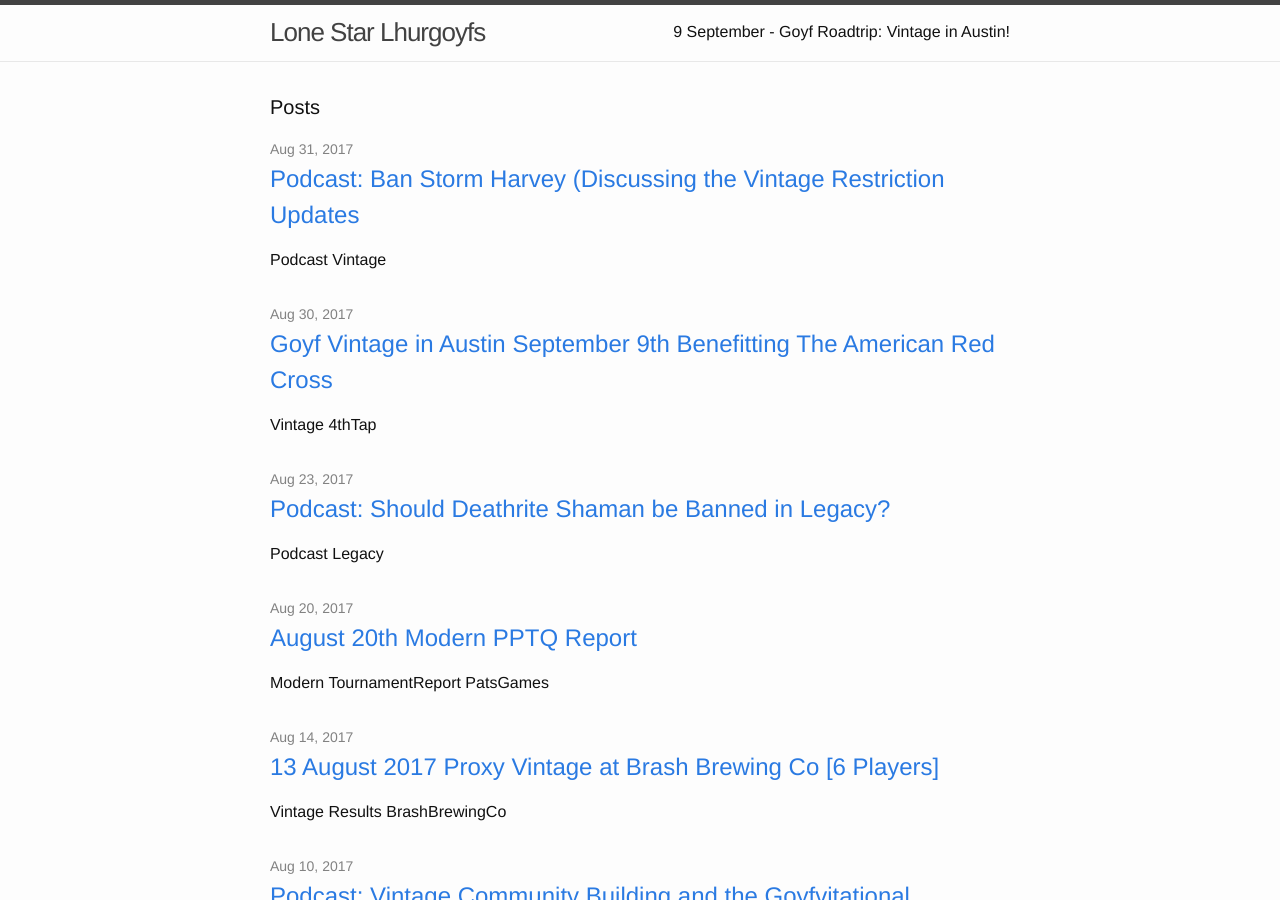
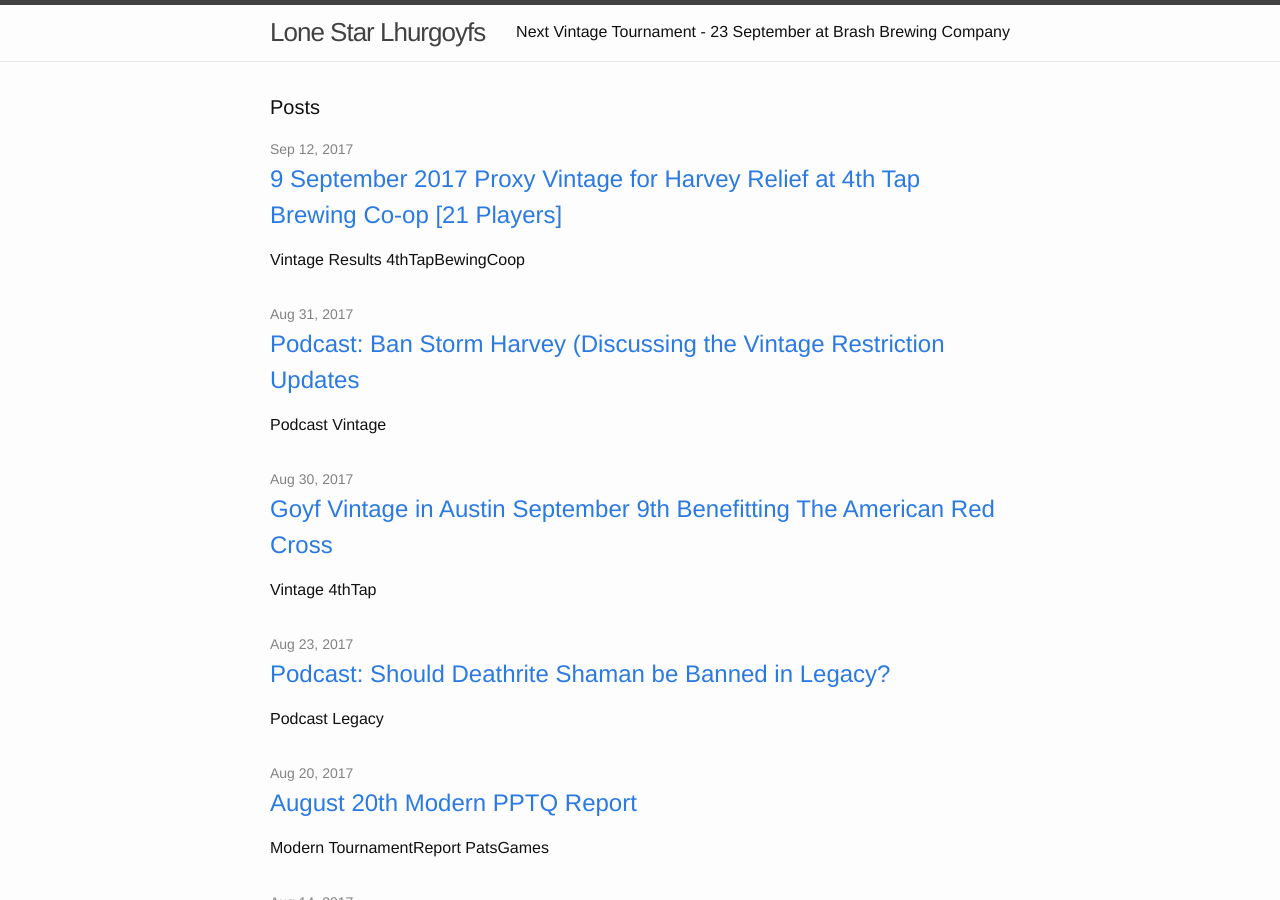
Before and after one commit to LoneStarLhurgoyfs/lonestarlhurgoyfs.github.io, a Jekyll site: the page built from index.md, in a window 1280 px wide and 900 px high. Built offline with Jekyll 4.4.1, drawn with Linux system fonts in a browser that asks for light colours; part of the change alters nothing that is shown.

Commit message:
9 September results

```diff
--- /dev/null
+++ b/_posts/2017-09-11-9-September-2017-Austin-Results.markdown
@@ -0,0 +1,93 @@
+---
+layout: post
+title:  "9 September 2017 Proxy Vintage for Harvey Relief at 4th Tap Brewing Co-op [21 Players]"
+excerpt: "Stu was looking to mirror the every-other-week cadence of Houston Vintage in Austin. So we planned to bring the Houston Vintage crew to Austin."
+date:   2017-09-11 19:00:00 -0500
+categories: Vintage Results 4thTapBewingCoop
+---
+
+[Link to annoucement post](https://lonestarlhurgoyfs.com/2017-08-30-Goyf-Vintage-in-Austin-Benefitting-Red-Cross/)
+
+[Discuss this post on The Mana Drain](http://themanadrain.com/topic/1486/9-september-2017-proxy-vintage-for-harvey-relief-4th-tap-21-players)
+
+The Lone Star Lhurgoyfs are, of course, based in the great state of Texas. While tha majority of us are based in Houston, we do have members spread througout the state. Stu was looking to mirror the every-other-week cadence of Houston Vintage in Austin. So we planned to bring the Houston Vintage crew to Austin.
+
+And then Hurricane Harvey hit.
+
+Breaking many records and getting its name retired before disapating, Hurricane Harvey throrughly fucked the Texas Gulf Coast. We decided that the already-scheduled Austin tournament would be modified to benefit Hurricane Harvey relief. The entry fee was nearly tripled and the prize pool was juiced as never before. We acquired so many prizes from donations that in addtion to the usual prize pool, we added a raffle for further prizes.
+
+In the end, we counted $922 donated to The American Red Cross benefiting Hurricane Harvey relief.
+
+Many thanks to the following who donated cash, cards, and logistics, the Austin Magic community for coming out and throwing money at us, and the rest of ya'll who have given in any other way.
+
+* 4th Tap Brewing Co-op
+* Matt Murray
+* Nick Patniyot
+* Pat's Games
+* Patrick Brennan
+* Sean Obrien and Team Tusk
+* Stu Ziarnik
+* Tim Everett
+
+Results and deck lists:
+
+[TCDecks Link](http://www.tcdecks.net/deck.php?id=24759)
+
+1. Chris Huckabee - [Dredge](https://images.lonestarlhurgoyfs.com/2017-09-09/deck-1.jpg)
+2. Steven Whitehead - [BUG](https://images.lonestarlhurgoyfs.com/2017-09-09/deck-2.jpg)
+3. Ben Kendrick - [Tezzeret Oath](https://images.lonestarlhurgoyfs.com/2017-09-09/deck-3.jpg)
+4. Tim Everett - [Merfolk](https://images.lonestarlhurgoyfs.com/2017-09-09/deck-4.jpg)
+5. Benjamin Kennedy - [Ravager Shops](https://images.lonestarlhurgoyfs.com/2017-09-09/deck-5.jpg)
+6. Jacob Baltz - [Grixis Painter](https://images.lonestarlhurgoyfs.com/2017-09-09/deck-6.jpg)
+7. Nick Patniyot - [Salvagers Oath](https://images.lonestarlhurgoyfs.com/2017-09-09/deck-7.jpg)
+8. William Lo - [Blue Moon](https://images.lonestarlhurgoyfs.com/2017-09-09/deck-8.jpg)
+9. Patrick Brennan - [Ravager Shops](https://images.lonestarlhurgoyfs.com/2017-09-09/deck-9.jpg)
+10. Michael O'Malley - [5 Color Humans](https://images.lonestarlhurgoyfs.com/2017-09-09/deck-10.jpg)
+11. Sean Liu - [UR Delver](https://images.lonestarlhurgoyfs.com/2017-09-09/deck-11.jpg)
+12. Robert Connolly - [Moon Stompy](https://images.lonestarlhurgoyfs.com/2017-09-09/deck-12.jpg)
+13. David Hibbs - [Baleful Control](https://images.lonestarlhurgoyfs.com/2017-09-09/deck-13.jpg)
+14. Stuart Ziarnik - [Null Rod Shops](https://images.lonestarlhurgoyfs.com/2017-09-09/deck-14.jpg)
+15. Johny Angulo - [Hatebears](https://images.lonestarlhurgoyfs.com/2017-09-09/deck-15.jpg)
+16. Rose Queirolo - [White Eldrazi](https://images.lonestarlhurgoyfs.com/2017-09-09/deck-16.jpg)
+17. Bryan Hockey - [Oath](https://images.lonestarlhurgoyfs.com/2017-09-09/deck-17.jpg)
+18. Patrick Vincent - [UW Landsstill](https://images.lonestarlhurgoyfs.com/2017-09-09/deck-18.jpg)
+19. Tweedy - [UR Delver](https://images.lonestarlhurgoyfs.com/2017-09-09/deck-19.jpg)
+20. Sam Craven - [Two Card Monte](https://images.lonestarlhurgoyfs.com/2017-09-09/deck-20.jpg)
+21. Matt Jordan - [Oath](https://images.lonestarlhurgoyfs.com/2017-09-09/deck-21.jpg)
+
+Pics:
+
+The Goyfs meet up for some pre-Vitnage chow
+![](https://images.lonestarlhurgoyfs.com/2017-09-09/1.jpg)
+
+Beer menu at 4th Tap
+![](https://images.lonestarlhurgoyfs.com/2017-09-09/2.jpg)
+
+Our final prize pool
+![](https://images.lonestarlhurgoyfs.com/2017-09-09/3.jpg)
+![](https://images.lonestarlhurgoyfs.com/2017-09-09/4.jpg)
+![](https://images.lonestarlhurgoyfs.com/2017-09-09/5.jpg)
+![](https://images.lonestarlhurgoyfs.com/2017-09-09/6.jpg)
+![](https://images.lonestarlhurgoyfs.com/2017-09-09/7.jpg)
+![](https://images.lonestarlhurgoyfs.com/2017-09-09/8.jpg)
+![](https://images.lonestarlhurgoyfs.com/2017-09-09/9.jpg)
+![](https://images.lonestarlhurgoyfs.com/2017-09-09/10.jpg)
+![](https://images.lonestarlhurgoyfs.com/2017-09-09/11.jpg)
+![](https://images.lonestarlhurgoyfs.com/2017-09-09/12.jpg)
+![](https://images.lonestarlhurgoyfs.com/2017-09-09/13.jpg)
+![](https://images.lonestarlhurgoyfs.com/2017-09-09/14.jpg)
+![](https://images.lonestarlhurgoyfs.com/2017-09-09/15.jpg)
+![](https://images.lonestarlhurgoyfs.com/2017-09-09/16.jpg)
+
+Some of Robert's cool foil proxies
+![](https://images.lonestarlhurgoyfs.com/2017-09-09/17.jpg)
+![](https://images.lonestarlhurgoyfs.com/2017-09-09/18.jpg)
+
+Dredge takes down game one of the finals.
+![](https://images.lonestarlhurgoyfs.com/2017-09-09/19.jpg)
+
+Steven starts game two of the finals with a Leyline of the Void - it's not looking good for Dredge!
+![](https://images.lonestarlhurgoyfs.com/2017-09-09/20.jpg)
+
+A Hollow Man powers through multiple pieces of hate to take down the tournament!
+![](https://images.lonestarlhurgoyfs.com/2017-09-09/21.jpg)
--- a/nextTournament.md
+++ b/nextTournament.md
@@ -1,78 +1,48 @@
 ---
 layout: page
-title: "9 September - Goyf Roadtrip: Vintage in Austin!"
+title: "Next Vintage Tournament - 23 September at Brash Brewing Company"
 permalink: /nextVintageTournament/
 ---
 
-# Saturday, September 9th, The Houston 'Goyfs make a road trip for our first tournament hosted by our Austin chapter!
+![BRASH](https://images.lonestarlhurgoyfs.com/brash/brashman_with_cards.jpg)
 
 
-**UPDATE 1:** In the aftermath of Hurricane Harvey, the entry fee for this tournament has been raised to $25 (and the prize pool along with it). 100% of the entry fees from this tournament will be given to The American Red Cross in support of their relief efforts.
-
-**UPDATE 2:** As card donations come in, it's hard to keep updated. Sam will be updating this post approximately once per day.
-
-**UPDATE 3:** Final Top 4/8 prizes are now listed below!
-
-Date: Saturday September 9, 2017
-Location: [4th Tap Brewing Cooperative](http://4thtap.coop/home) 10615 Metric Blvd Austin, TX, 78758 [[MAP]](https://goo.gl/maps/Cv7zPb52WtB2)
+Date: September 23rd, 2017
+Location: [Brash Brewing Company](https://www.facebook.com/Brash-brewing-company-229796680431006/)  508 W Crosstimbers Rd, Houston, TX 77018 [[MAP]](https://goo.gl/maps/JbUmv9nZm1B2)
 Registration Time: 12:30 PM
 Event Begins: 1:00 PM
-Entry Fee: $25 - **EXACT CHANGE ONLY**
+Entry Fee: $10 - **EXACT CHANGE ONLY**
 Payout: TBD, see below.
 Proxy limit: Unlimited proxy
 Proxy rules: Don't make us need to make a proxy rule!
 
+**About Brash Brewing**
 
-As per usual, we will be hosted by a local brewery. This time, it's 4th Tap Brewing Cooperative.
+![](https://images.lonestarlhurgoyfs.com/brash/logo.png)
 
-![](https://images.lonestarlhurgoyfs.com/4th_tap/logo.png)
+Getting there: [[MAP]](https://goo.gl/maps/JbUmv9nZm1B2) Google Maps places 508 a bit off. If you're heading West on Crosstimbers, be in the right lane. Immediately after some apartments, you'll see a small driveway with a tall wooden fence and then some more apartments. That driveway is where you want to be! [[pic]](https://images.lonestarlhurgoyfs.com/brash/map.png)
 
-As with Brash, 4th Tap is manned by a bunch of people every bit as nerdy as we are.
+Beers: Be warned - Brash exclusively makes strong beers. If you're going to have more than a couple, you should definitely have a DD or use [Uber](https://uber.com/invite/xpd86)/[Lyft](https://lyft.com/ici/SAM51400)!
 
-But unlike Brash, we'll be in air conditioning, possibly with a food truck available! (More info as we have it.)
+Most of the tables at Brash are picnic style tables so a playmat would definitely be a good idea.
 
-# Prizes:
+Prizes:
 
-All of the following have been donated!
+Cash: We payout ~80% of entry fee in cash top top 4. The remainder is kept to pay for the prize wall, playmat, and tournament expenses.
 
-1st: REV Volcanic Island [[PIC]](https://images.lonestarlhurgoyfs.com/harvey/volcanic_front.jpg)
-2nd: REV Bayou [[PIC]](https://images.lonestarlhurgoyfs.com/harvey/bayou.jpg)
-3rd: RUS ISD Signed Liliana of the Veil [[PIC]](https://images.lonestarlhurgoyfs.com/harvey/russian_liliana.jpg)
-4th: ISD Altered Liliana of the Veil [[PIC]](https://images.lonestarlhurgoyfs.com/harvey/altered_liliana.jpg)
-5-8th: If we get 24 or more players, fifth through eight will each get an ISD Snapcaster Mage [[PIC]](https://images.lonestarlhurgoyfs.com/harvey/snapcasters.jpg)
+Here's what the "prize wall" looks like as of 13 August.
 
-## Raffle:
+![](https://images.lonestarlhurgoyfs.com/prize_pool_5Aug2017.jpg)
 
-We will be raffling off all other card donations. As of 5 September, those include:
+Brash has offered a free [crowler](http://www.bonappetit.com/drinks/beer/article/what-is-a-crowler-beer) of beer to our first place winner.
 
-* REV Plateau [[PIC]](https://images.lonestarlhurgoyfs.com/harvey/plateau.jpg)
-* LEB Hurricane [[PIC]](https://images.lonestarlhurgoyfs.com/harvey/hurricane.jpg)
-* A wealth of signed foreign cards from Team Tusk [[PIC]](https://images.lonestarlhurgoyfs.com/harvey/tusk_donation.jpg) (these will be done in matching sets or individually - not as a lot)
-* $50 store credit to Pat's Games
-
-Raffle tickets will be $2 or 15 for $25.
-
-## Participation Prizes
-
-We also have a box of Eternal Masters to give away. Each round random players will be selected to win a pack. All tickets will be put back in the drawing so you could win more than one!
-
-**At least one player outside of the top 4/8 will win a door prize at the end of the event, so be sure to stick around and play out all your matches!**
-
+**At least one player outside of the top 4 will win a door prize at the end of the event, so be sure to stick around and play out all your matches!**
 
 We have a Stanley-Cup-esque playmat. Each tournament, the playmat is be inscribed with the date, location, and winner of the tournament, along with some space for the player to add a doodle. This playmat will be passed each week to the new champion to play with at the next tournament! The finished mat from last season looks like this:
 
 ![](https://images.lonestarlhurgoyfs.com/s1_playmat.jpg)
 
-## Special thanks to the following for their donations:
-
-* Ben Kendrick
-* Patrick Brennan
-* Pat's Games
-* Sam Craven
-* Stuart Ziarnik
-* Sean Obrien and Team Tusk
-
-Austinites: A bunch of Houstonians will be coming in from out of town. If you've got recommendations for food and drink, or would like to join us for some, please reach out!
+If anyone is planning on coming from out of town, please contact one of the Houston crew if you'd like us to arrange something post-Magic. After most big Legacy events, we generally go out as a group to avail ourselves of the city's excellent food and drink options, and we'd love to show them off to you, too!
 
 If you or someone you know needs a deck and is too lazy to use a printer or doesn't know what they want, we usually have a few available to borrow. You're welcome to take them home. We only ask that you buy us a new pack of sleeves so we can replace the deck.
 
```
